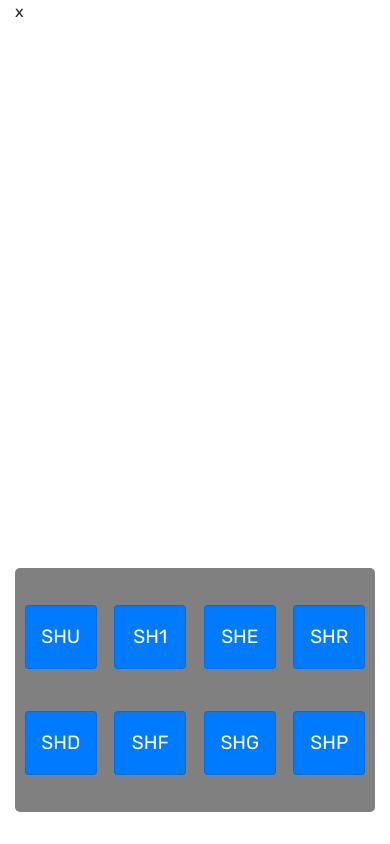
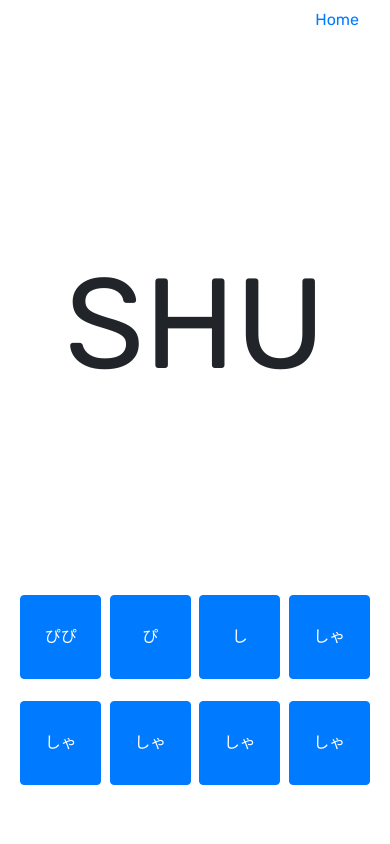
Before and after one commit to flroent/hiragana, a React (Create React App) app: page /play in a window 390 px wide. Built offline with nearby package versions, Linux system fonts and the light colour scheme.

Commit message:
responsive play

```diff
--- a/src/components/Play.jsx
+++ b/src/components/Play.jsx
@@ -5,99 +5,103 @@ import {
   Container,
   Col,
   Row,
-  Card
+  Button,
+  Nav,
 } from 'react-bootstrap';
+import './ResponsiveFonts.css';
 
 const styles = {
   mainContainer: {
     display: 'flex',
     flexDirection: 'column',
     height: '100vh',
-    padding: '0'
+    padding: '0',
   },
   navContainer: {
-    height: '10%'
+    height: '10%',
+    display: 'flex',
+    justifyContent: 'flex-end',
   },
   navRow: { height: '20%' },
   upContainer: {
-    height: '60%',
-    padding: '1em'
+    padding: '1em',
+    display: 'flex',
+    flexDirection: 'column',
+    justifyContent: 'center',
   },
-
+  upSpan: {
+    display: 'flex',
+    justifyContent: 'center',
+  },
   kanjiUpRow: {
     height: '50%',
     display: 'flex',
     justifyContent: 'center',
-    alignItems: 'center'
+    alignItems: 'center',
   },
   downContainer: {
-    backgroundColor: 'grey',
-    borderRadius: '.3em',
-    height: '30%',
     padding: '1em',
-    marginBottom: '2em'
+    marginBottom: '2em',
   },
   kanjiRow: {
     height: '100%',
     display: 'flex',
     justifyContent: 'center',
-    alignItems: 'center'
+    alignItems: 'center',
   },
   kanjiCol: {
     padding: '0',
     height: '50%',
     display: 'flex',
     alignItems: 'center',
-    justifyContent: 'center'
+    justifyContent: 'space-around',
   },
-  kanjiCard: {
-    width: '80%',
-    height: '60%',
+  kanjiButton: {
     display: 'flex',
+    flexDirection: 'column',
     alignItems: 'center',
+
     justifyContent: 'center',
-    fontSize: '1.2rem'
-  }
+  },
 };
 
-const kanjis = [
-  'SHU',
-  'SH1',
-  'SHE',
-  'SHR',
-  'SHD',
-  'SHF',
-  'SHG',
-  'SHP'
-  // 'SHU',
-  // 'SH1',
-  // 'SHE',
-  // 'SHR',
-];
+const kanjis = ['ぴぴ', 'ぴ', 'し', 'しゃ', 'しゃ', 'しゃ', 'しゃ', 'しゃ'];
 
 const Play = () => (
   <Container style={styles.mainContainer}>
     <Container style={styles.navContainer}>
-      <Row style={styles.navRow}>x</Row>
+      <Row style={styles.navRow}>
+        <Nav activeKey="/home">
+          <Nav.Item>
+            <Nav.Link className="kanjiButton" href="/">
+              Home
+            </Nav.Link>
+          </Nav.Item>
+        </Nav>
+      </Row>
     </Container>
-    <Container style={styles.upContainer}></Container>
-    <Container style={styles.downContainer}>
+    <Container className="upContainer" style={styles.upContainer}>
+      <span className="upSpan" style={styles.upSpan}>
+        SHU
+      </span>
+    </Container>
+    <Container className="downContainer" style={styles.downContainer}>
       <Row style={styles.kanjiRow}>
-        {kanjis.map(kanji => (
+        {kanjis.map((kanji) => (
           <Col
-            xs='3'
-            xl='1'
+            xs="3"
+            xl="1"
             style={styles.kanjiCol}
-            key={kanjis.findIndex(el => el === kanji)}
+            key={kanjis.findIndex((el) => el === kanji)}
           >
-            <Card
-              style={styles.kanjiCard}
-              bg='primary'
-              text='white'
-              key={kanji}
+            <Button
+              className="kanjiButton"
+              style={styles.kanjiButton}
+              bg="primary"
+              text="white"
             >
               {kanji}
-            </Card>
+            </Button>
           </Col>
         ))}
       </Row>
--- /dev/null
+++ b/src/components/ResponsiveFonts.css
@@ -0,0 +1,62 @@
+.upSpan {
+  font-size: 8rem;
+}
+
+.kanjiButton {
+  font-size: 1rem;
+  width: 90%;
+  height: 80%;
+}
+
+.upContainer {
+  height: 60%;
+}
+
+.downContainer {
+  height: 30%;
+}
+
+@media (min-width: 560px) {
+  .upContainer {
+    height: 40%;
+  }
+
+  .downContainer {
+    height: 50%;
+  }
+}
+
+@media (min-width: 768px) and (min-height: 400px) {
+  .upSpan {
+    font-size: 12rem;
+  }
+  .kanjiButton {
+    font-size: 1.8rem;
+    width: 60%;
+    height: 60%;
+  }
+
+  .upContainer {
+    height: 60%;
+  }
+
+  .downContainer {
+    height: 30%;
+  }
+}
+
+@media (min-width: 992px) {
+  .upSpan {
+    font-size: 12rem;
+  }
+}
+
+@media (min-width: 1200px) {
+  .upSpan {
+    font-size: 12rem;
+  }
+  .kanjiButton {
+    font-size: 1.4rem;
+    width: 80%;
+  }
+}
```
